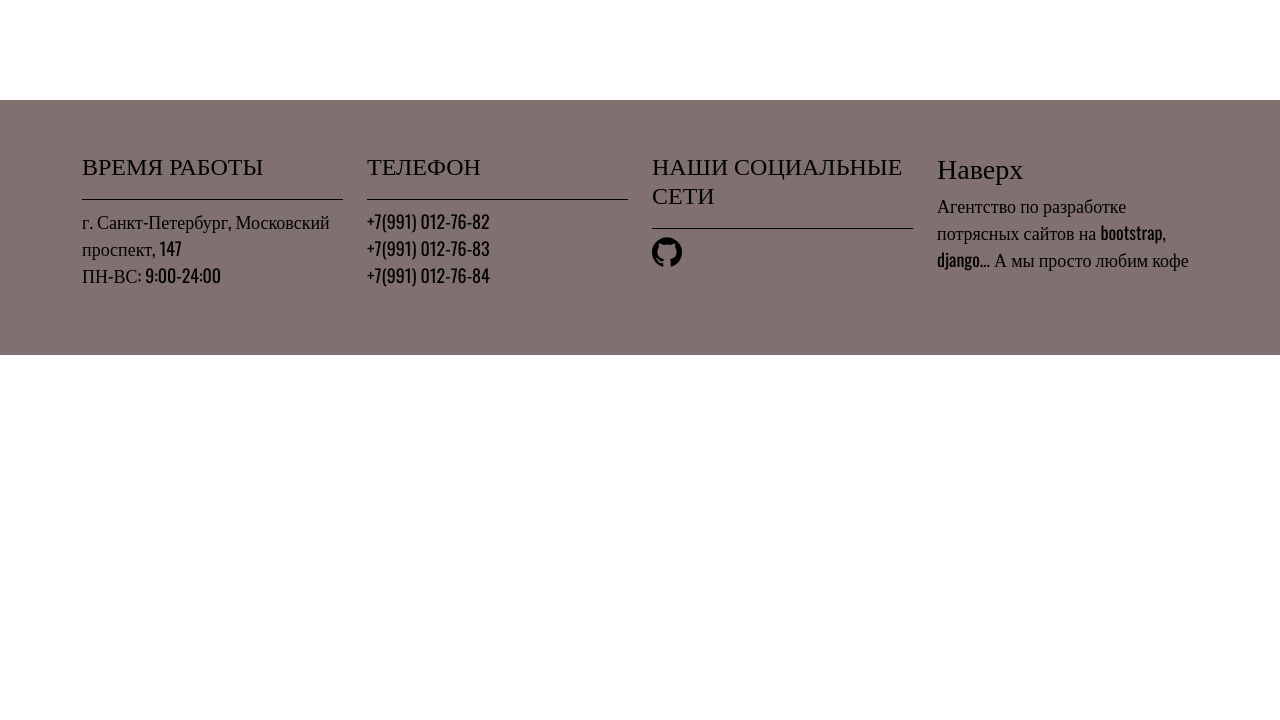
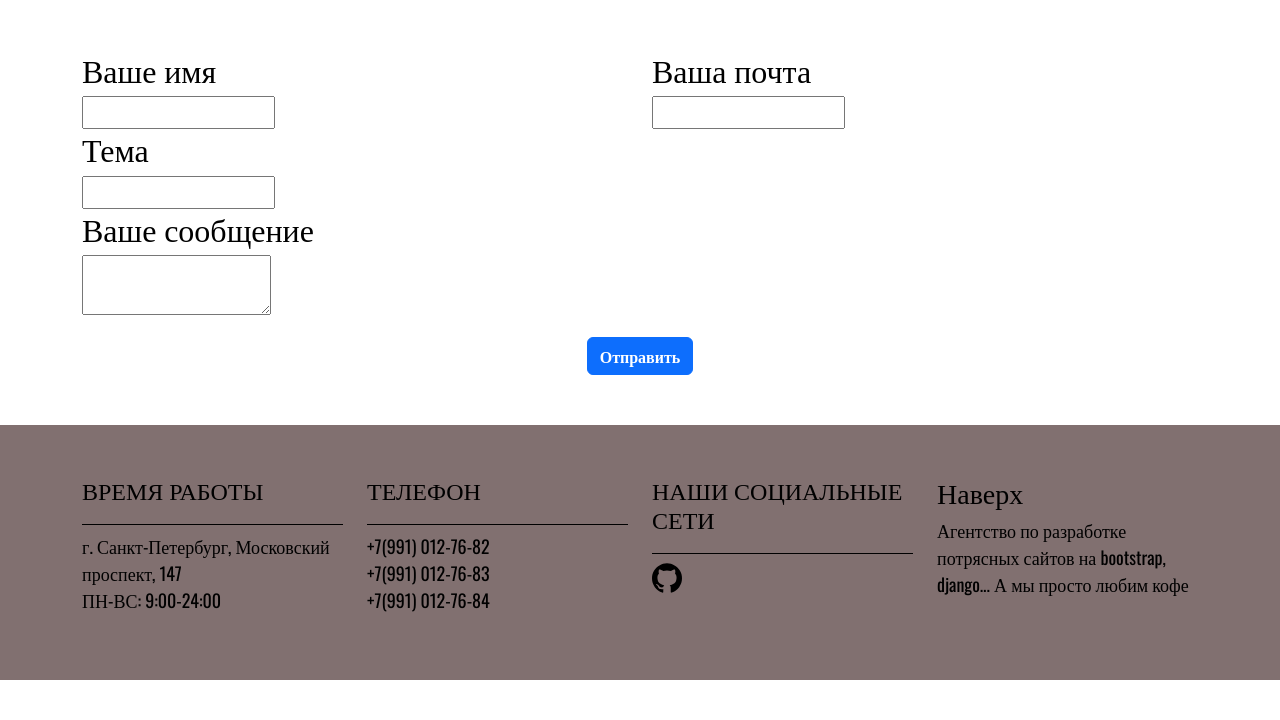
Before and after one commit to AlexanderObolonkov/CoffeeHouse_SoftwareTools, a Django app: template mysite/templates/mysite/contacts.html in a window 1280 px wide. Shown: the part 80-800 px from the top of the page. Run offline with Django 4.2, Linux system fonts and the light colour scheme; the template is opened without the code that fills it, so the values that code supplies are empty, except form fields; tables that the repository leaves empty hold one stand-in row (values such as "Sample post"); form fields are guessed from the names that the template uses.

Commit message:
Я устал писать осмыесленные коммиты...

```diff
--- a/mysite/templates/mysite/contacts.html
+++ b/mysite/templates/mysite/contacts.html
@@ -4,7 +4,54 @@
 {% block title %}Контакты{% endblock %}
 
 {% block page_content %}
-    <section>
-
+    <section class="contacts-content">
+        <div class="container">
+            {% if form.errors %}
+                {% for field in form %}
+                    {% for error in field.errors %}
+                        <div class="alert alert-danger">
+                            <strong>{{ error|escape }}</strong>
+                        </div>
+                    {% endfor %}
+                {% endfor %}
+                {% for error in form.non_field_errors %}
+                    <div class="alert alert-danger">
+                        <strong>{{ error|escape }}</strong>
+                    </div>
+                {% endfor %}
+            {% endif %}
+            <form name="contact-form" method="post" action="{% url 'contacts' %}">
+                {% csrf_token %}
+                <div class="row">
+                    <div class="col-lg-6 col-sm-12">
+                        <div class="md-form mb-0">
+                            <h2><label for="name" class="sr-only">Ваше имя</label></h2>
+                            {{ form.name }}
+                        </div>
+                    </div>
+                    <div class="col-lg-6 col-sm-12">
+                        <div class="md-form mb-0">
+                            <h2><label for="email" class="sr-only">Ваша почта</label></h2>
+                            {{ form.email }}
+                        </div>
+                    </div>
+                    <div class="col-lg-12 col-sm-12">
+                        <div class="md-form mb-0">
+                            <h2><label for="subject" class="sr-only">Тема</label></h2>
+                            {{ form.subject }}
+                        </div>
+                    </div>
+                    <div class="col-lg-12 col-sm-12">
+                          <div class="md-form">
+                            <h2><label for="message" class="sr-only">Ваше сообщение</label></h2>
+                            {{ form.message }}
+                        </div>
+                    </div>
+                </div>
+                <div class="text-center text-md-left mt-3">
+                    <button class="btn btn-primary" type="submit"><strong>Отправить</strong></button>
+                </div>
+            </form>
+        </div>
     </section>
 {% endblock %}
--- a/mysite/urls.py
+++ b/mysite/urls.py
@@ -1,7 +1,8 @@
 from django.urls import path
-from .views import MainView, ContactsView
+from .views import MainView, ContactsView, SuccessView
 
 urlpatterns = [
     path('', MainView.as_view(), name='index'),
-    path('contacts', ContactsView.as_view(), name='contacts')
+    path('contacts/', ContactsView.as_view(), name='contacts'),
+    path('contacts/success/', SuccessView.as_view(), name='success')
 ]
```
Also changed, not shown: CoffeeHouse_SoftwareTools/settings.py (+7 -0 lines), mysite/static/css/styles.css (+20 -0 lines), mysite/views.py (+35 -8 lines).
